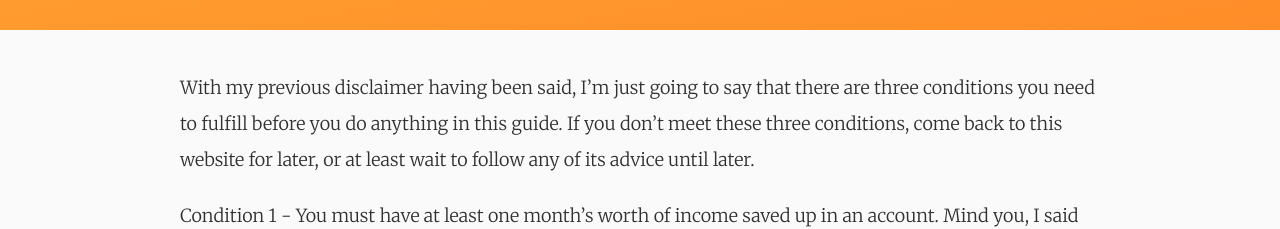
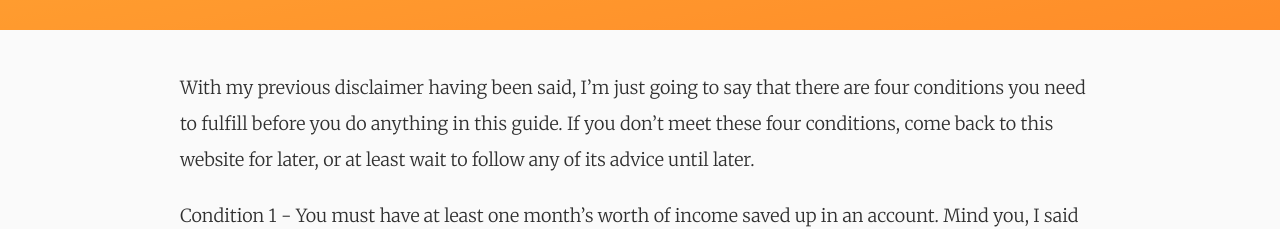
Before and after one commit to matt-hernandez/vacation-tips, a React (Create React App) app: page /disclaimer2 in a window 1280 px wide. Shown: the part 302-531 px from the top of the page. Built offline with nearby package versions, Linux system fonts and the light colour scheme.

Commit message:
Add extra information to disclaimer

```diff
--- a/src/pages/00-3-Disclaimer2.js
+++ b/src/pages/00-3-Disclaimer2.js
@@ -12,8 +12,8 @@ class Disclaimer2 extends Component {
         <section>
           <p>
             With my previous disclaimer having been said, I&#x2019;m just going to say that there
-            are three conditions you need to fulfill before you do anything in this guide. If you
-            don&#x2019;t meet these three conditions, come back to this website for later, or at
+            are four conditions you need to fulfill before you do anything in this guide. If you
+            don&#x2019;t meet these four conditions, come back to this website for later, or at
             least wait to follow any of its advice until later.
           </p>
           <p>
@@ -33,6 +33,14 @@ class Disclaimer2 extends Component {
             your score is 700 or better. You might get lucky with a lower score, but you could
             potentially make your score worse if you apply for a card and get rejected.
           </p>
+          <p>
+            Condition 4 - You must not be expecting to take out any large loans very soon
+            (like for a house, car, or business). Playing with credit cards could impact your credit
+            score, and if you have big loans coming up, or even a job offer or apartment
+            application, a ding on your score could have a negative impact on you. Ideally,
+            any large loans or life changes involving credit are at least 2 years in the future
+            for you.
+          </p>
         </section>
       </>
     );
```
